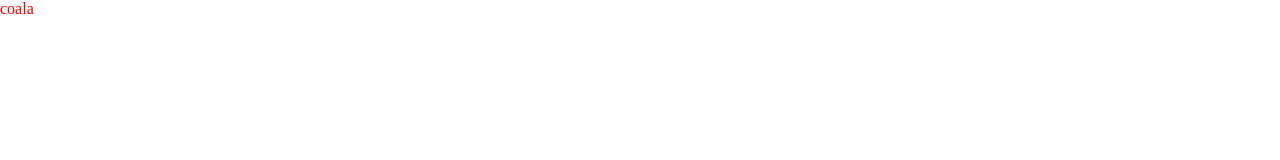
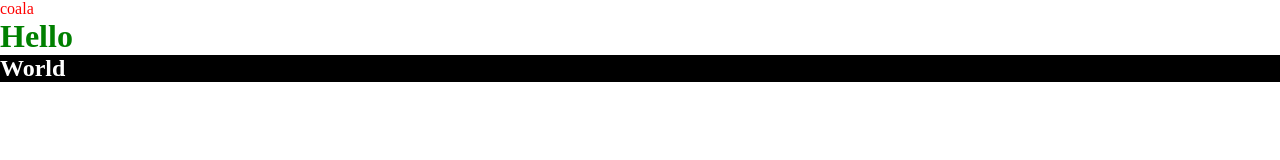
Before and after one commit to olek-byte/Fashion_blog, a website: page app/index.html in a window 1280 px wide. Drawn offline with Linux system fonts and the light colour scheme.

Commit message:
create heading

```diff
--- a/app/index.html
+++ b/app/index.html
@@ -11,6 +11,10 @@
 coala
 </p>
 
+<h1>Hello</h1>
+
+<h2>World</h2>
+
 
   <script src="js/main.min.js"></script>
 </body>
--- a/app/scss/_fonts.scss
+++ /dev/null
@@ -1,3 +0,0 @@
-p{
-  color: red;
-}
--- a/app/scss/_global.scss
+++ /dev/null
@@ -1,3 +0,0 @@
-body {
-
-}
--- a/app/scss/style.scss
+++ b/app/scss/style.scss
@@ -4,5 +4,16 @@
 @import 'global';
 
 
+p {
+  color: red;
+}
 
+h1{
+  color: green;
+}
+
+h2{
+  color: #fff;
+  background-color: black;
+}
 @import 'media';
```
Also changed, not shown: app/css/style.min.css.
